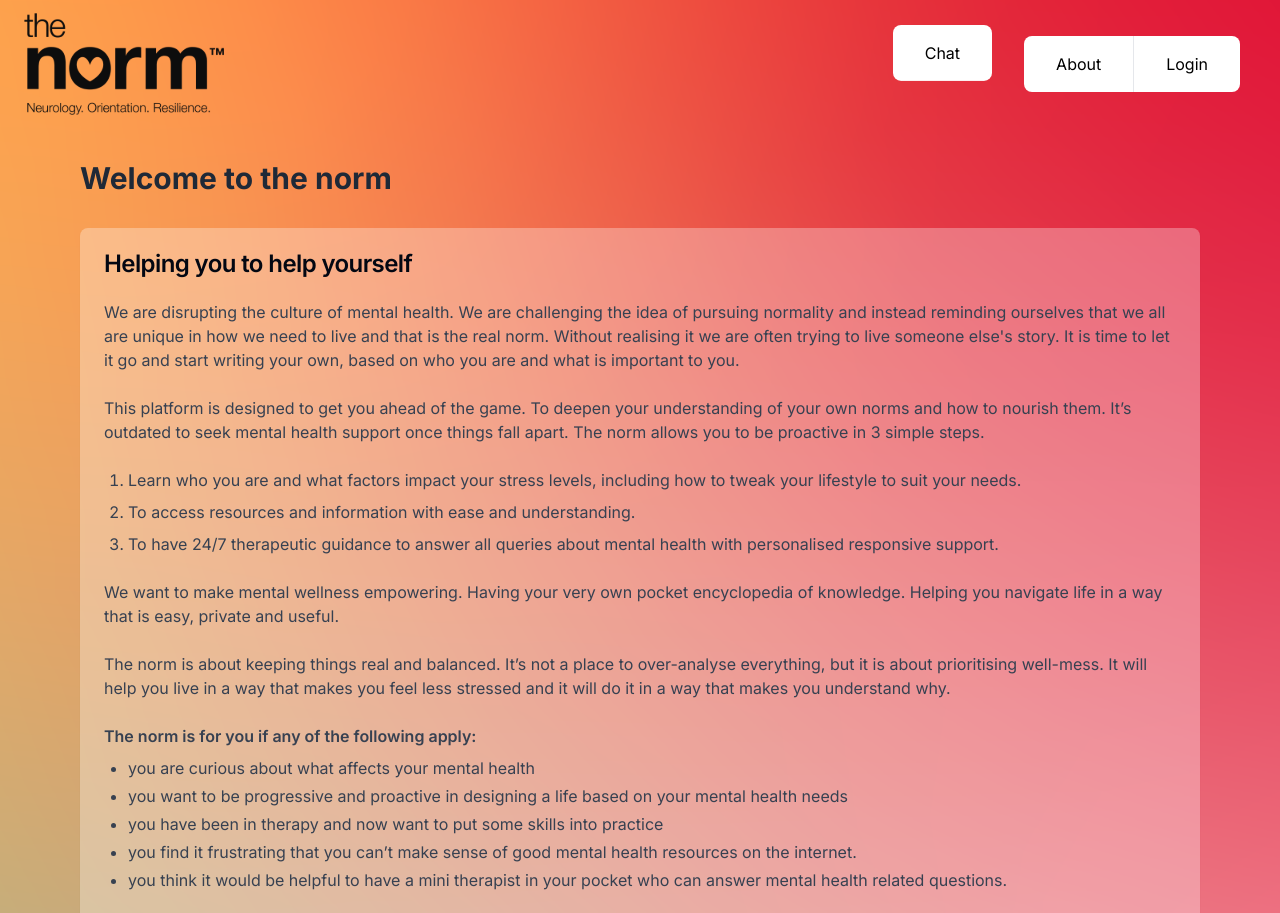
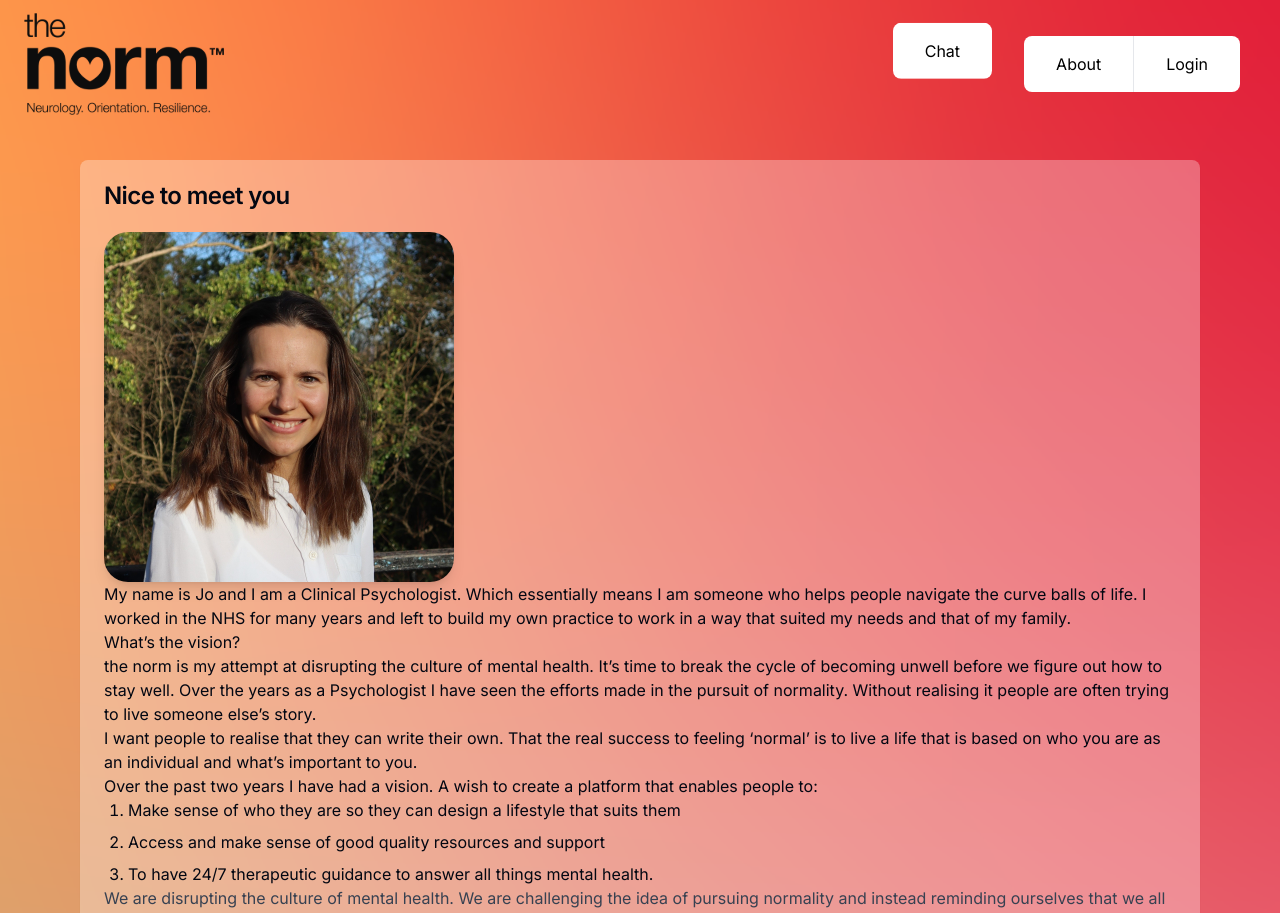
Before and after one commit to fac29/thenorm, a Next.js app: page /about in a window 1280 px wide. Shown: the top 913 px of the page. Built offline with nearby package versions, Linux system fonts and the light colour scheme.

Commit message:
Add profile photo and some of the new text
Relates #55

```diff
--- a/app/about/page.tsx
+++ b/app/about/page.tsx
@@ -3,6 +3,7 @@ import type { Metadata } from "next";
 import { Card, CardContent, CardHeader, CardTitle } from "@/components/ui/card";
 import { Avatar, AvatarFallback, AvatarImage } from "@/components/ui/avatar";
 import { Button } from "@/components/ui/button";
+import Image from "next/image";
 
 export const metadata: Metadata = {
 	title: "theNorm",
@@ -12,15 +13,53 @@ export const metadata: Metadata = {
 export default function About() {
 	return (
 		<div className="max-w-6xl mx-auto px-4 py-8">
-			<h1 className="text-3xl font-bold mb-8 text-gray-800">
-				Welcome to the norm
-			</h1>
-
 			<Card className="mb-8">
 				<CardHeader>
-					<CardTitle>Helping you to help yourself</CardTitle>
+					<CardTitle>Nice to meet you</CardTitle>
 				</CardHeader>
 				<CardContent>
+					<Image
+						src="/jo_profile_square.jpeg"
+						width={350}
+						height={350}
+						alt="Picture of the foudner"
+						className="rounded-3xl object-cover shadow-lg"
+					/>
+					<p>
+						My name is Jo and I am a Clinical Psychologist. Which essentially
+						means I am someone who helps people navigate the curve balls of
+						life. I worked in the NHS for many years and left to build my own
+						practice to work in a way that suited my needs and that of my
+						family.
+					</p>
+					<h3>What’s the vision?</h3>
+					<p>
+						the norm is my attempt at disrupting the culture of mental health.
+						It’s time to break the cycle of becoming unwell before we figure out
+						how to stay well. Over the years as a Psychologist I have seen the
+						efforts made in the pursuit of normality. Without realising it
+						people are often trying to live someone else’s story.
+					</p>
+					<p>
+						I want people to realise that they can write their own. That the
+						real success to feeling ‘normal’ is to live a life that is based on
+						who you are as an individual and what’s important to you.
+					</p>
+					<p>
+						Over the past two years I have had a vision. A wish to create a
+						platform that enables people to:
+					</p>
+					<ol className="list-decimal pl-6 space-y-2">
+						<li>
+							Make sense of who they are so they can design a lifestyle that
+							suits them
+						</li>
+						<li>Access and make sense of good quality resources and support</li>
+						<li>
+							To have 24/7 therapeutic guidance to answer all things mental
+							health.
+						</li>
+					</ol>
 					<div className="space-y-6 text-gray-700">
 						<p>
 							We are disrupting the culture of mental health. We are challenging
@@ -100,25 +139,6 @@ export default function About() {
 					</div>
 				</CardContent>
 			</Card>
-			{/* <Card className="mb-8">
-				<CardHeader>
-					<CardTitle>State of Mental Health</CardTitle>
-				</CardHeader>
-				<CardContent>
-					<p className="text-black mb-4">
-						At Our Company, we strive to innovate and create solutions that make
-						a positive impact on people's lives. Our team of dedicated
-						professionals works tirelessly to deliver high-quality products and
-						services that exceed our customers' expectations.
-					</p>
-					<p className="text-black mb-4">
-						Founded in 2010, we have grown from a small startup to a leader in
-						our industry, serving clients worldwide. Our commitment to
-						excellence and customer satisfaction drives everything we do.
-					</p>
-					<Button>Learn More</Button>
-				</CardContent>
-			</Card> */}
 
 			<h2 className="text-2xl font-semibold mb-4">Meet the Team</h2>
 			<div className="grid md:grid-cols-3 gap-8">
@@ -126,9 +146,7 @@ export default function About() {
 					<Card key={name}>
 						<CardContent className="pt-6">
 							<Avatar className="w-24 h-24 mx-auto mb-4">
-								<AvatarImage
-									src={`/avatars/${name.toLowerCase().replace(" ", "-")}.jpg`}
-								/>
+								<AvatarImage src="/jo_profile_square.jpeg" />
 								<AvatarFallback>
 									{name
 										.split(" ")
```
